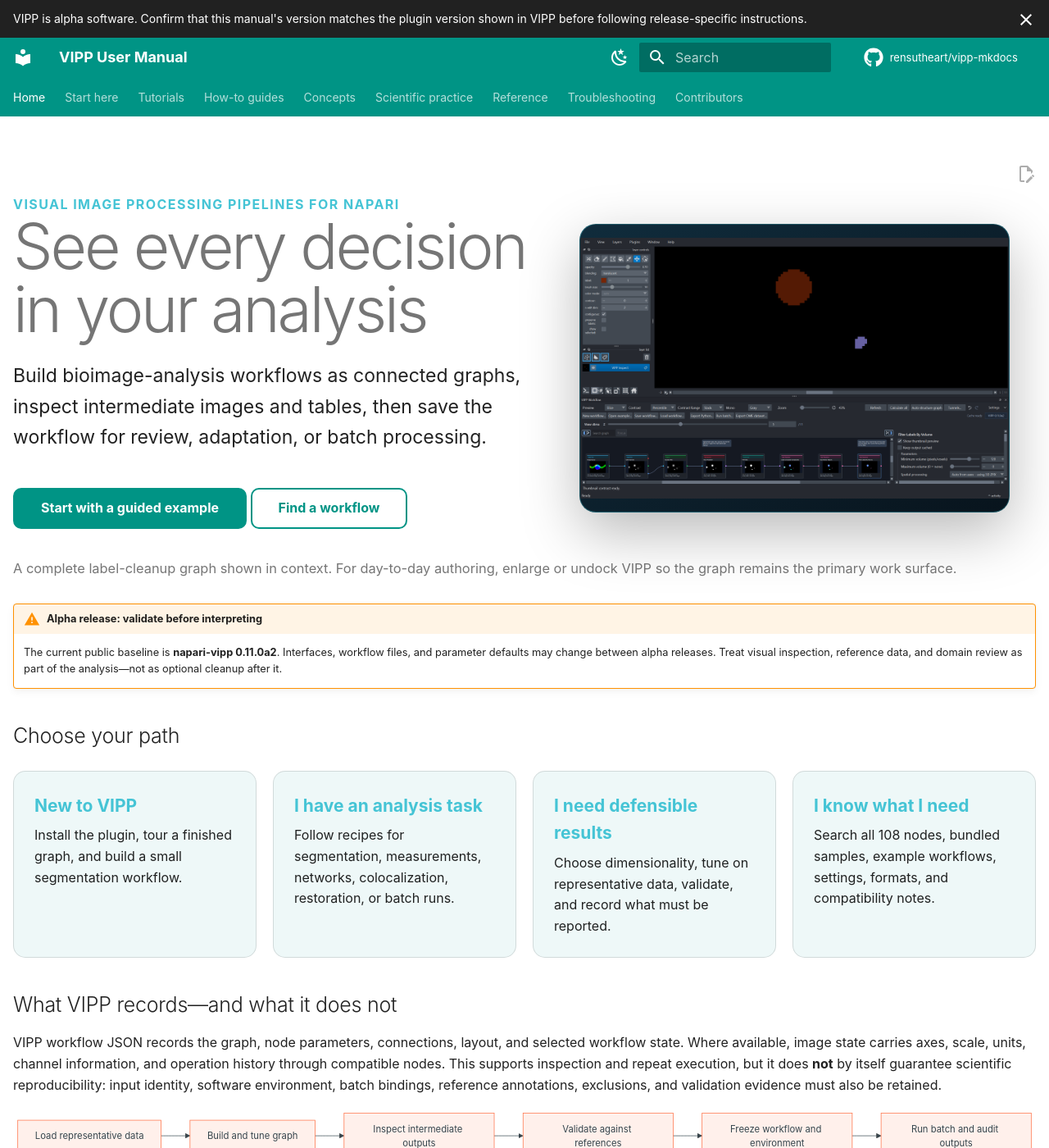
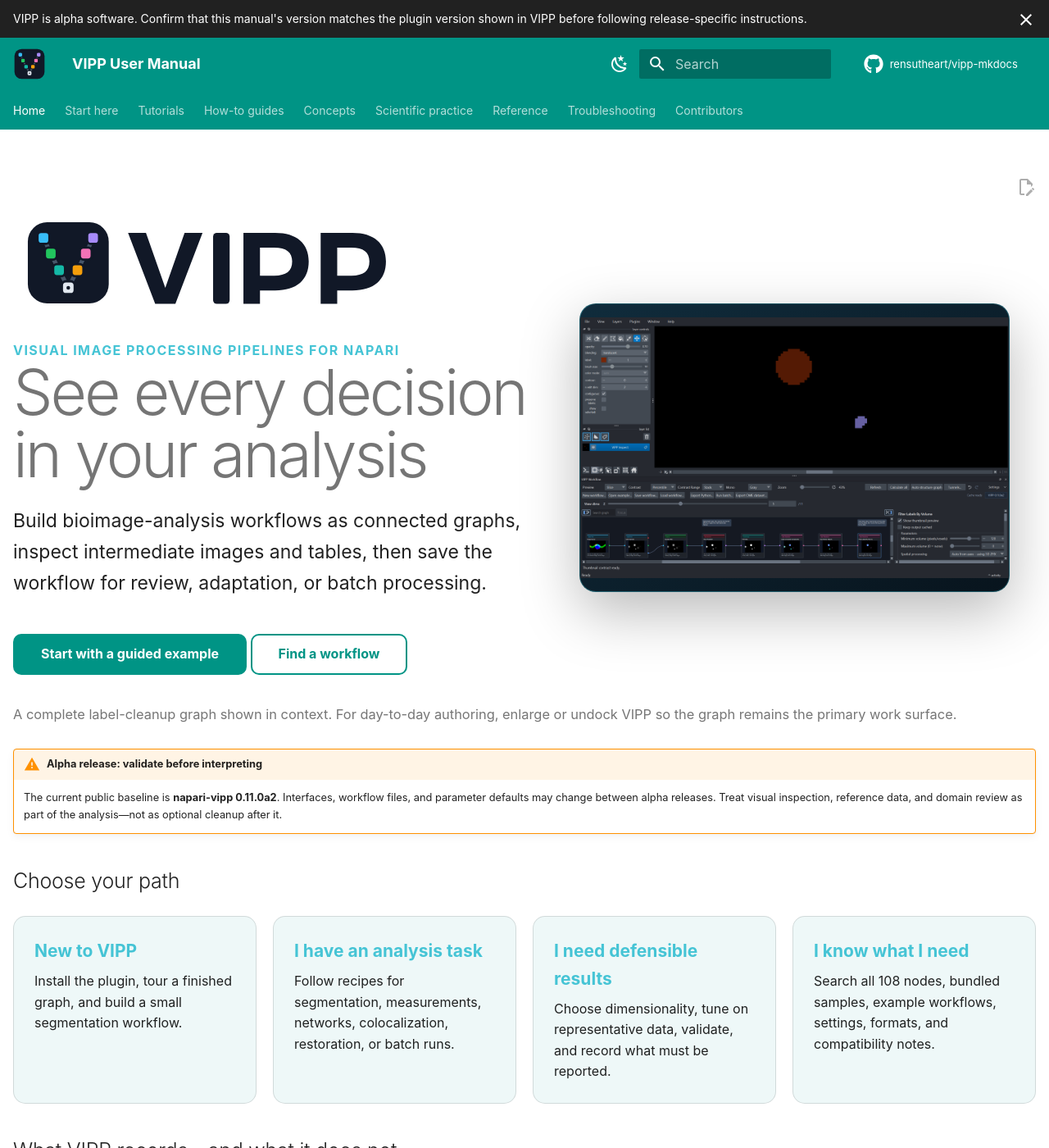
Before and after one commit to rensutheart/vipp-mkdocs, an MkDocs documentation site: the page built from docs/index.md, in a window 1280 px wide and 1400 px high. Shown: the whole window at 82% size. Built offline with MkDocs 1.6.1 and Material for MkDocs 9.7.7, drawn with Linux system fonts in a browser that asks for light colours; plug-ins that fetch from the network failed and are left out; comment, search, counter and statistics services are not loaded; the version menu is left out.

Commit message:
Add VIPP branding to documentation (#1)

```diff
--- a/docs/assets/stylesheets/extra.css
+++ b/docs/assets/stylesheets/extra.css
@@ -15,6 +15,34 @@
 
 .md-grid {
   max-width: 90rem;
+}
+
+.md-header__button.md-logo img,
+.md-header__button.md-logo svg {
+  width: 2rem;
+  height: 2rem;
+}
+
+.vipp-hero__brand {
+  margin-bottom: 1.35rem;
+}
+
+.vipp-logo {
+  display: block;
+  width: min(100%, 23rem);
+  height: auto;
+}
+
+.vipp-logo--dark {
+  display: none;
+}
+
+[data-md-color-scheme="slate"] .vipp-logo--light {
+  display: none;
+}
+
+[data-md-color-scheme="slate"] .vipp-logo--dark {
+  display: block;
 }
 
 .vipp-hero {
--- a/docs/index.md
+++ b/docs/index.md
@@ -6,6 +6,11 @@
 
 <div class="vipp-hero" markdown>
 <div markdown>
+
+<div class="vipp-hero__brand">
+  <img class="vipp-logo vipp-logo--light" src="assets/branding/vipp-logo.svg" alt="VIPP">
+  <img class="vipp-logo vipp-logo--dark" src="assets/branding/vipp-logo-dark.svg" alt="VIPP">
+</div>
 
 <div class="vipp-kicker">Visual image processing pipelines for napari</div>
 
--- a/mkdocs.yml
+++ b/mkdocs.yml
@@ -14,6 +14,8 @@
   name: material
   language: en
   custom_dir: docs/overrides
+  logo: assets/branding/vipp-mark.svg
+  favicon: assets/branding/vipp-mark.svg
   icon:
     repo: fontawesome/brands/github
   features:
```
Also changed, not shown: docs/assets/branding/vipp-logo-dark.svg (added), docs/assets/branding/vipp-logo.svg (added), docs/assets/branding/vipp-mark.svg (added).
